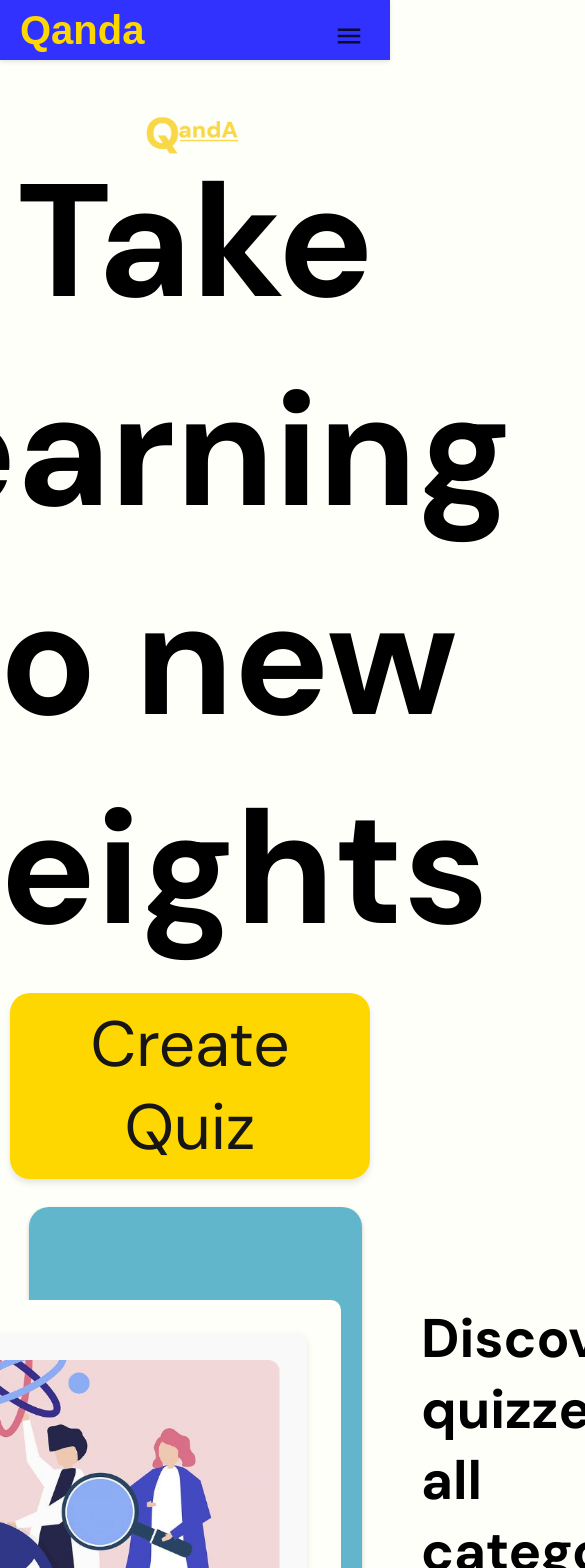
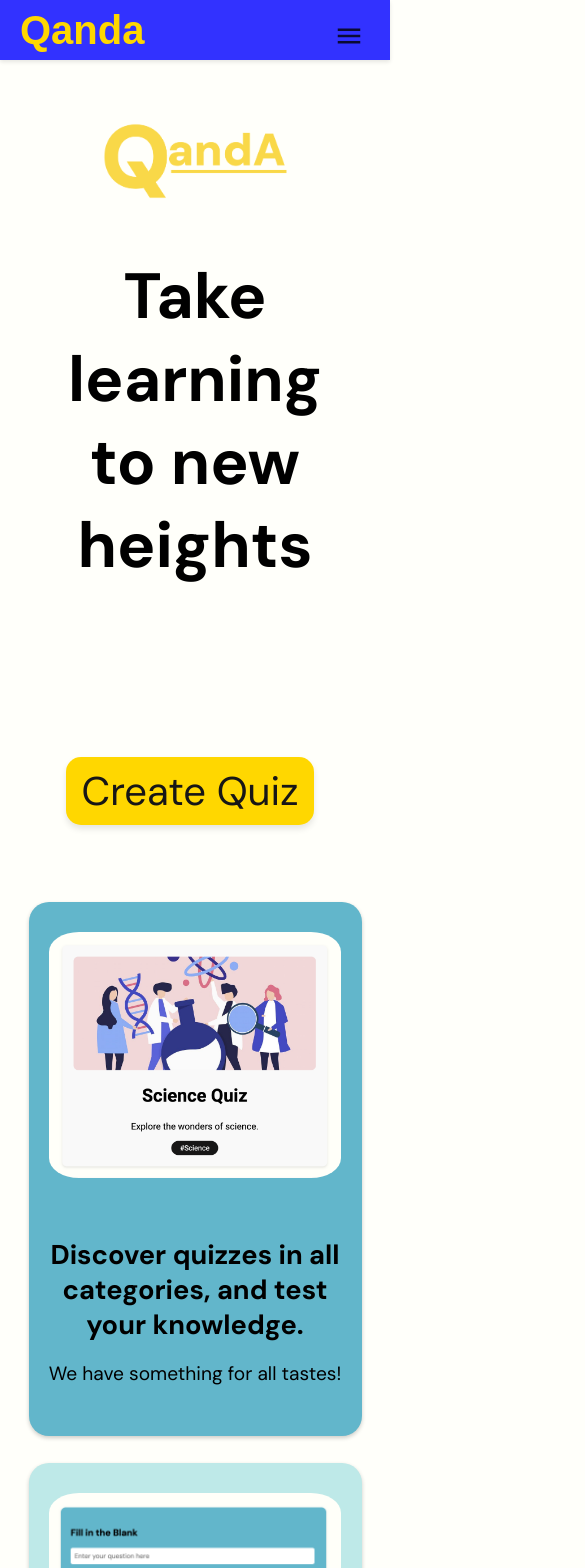
Before and after one commit to Eliastrana/FullStackProject, a Vue app in the folder Frontend/VueFrontend/: page / in a window 390 px wide. Shown: the top 1568 px of the page, 585 px wide, since content can reach past the window. Built offline with nearby package versions, Linux system fonts and the light colour scheme.

Commit message:
style(Frontend): stylechanges for mobile :lipstick:
made changes to the UI to be compatible with mobile

```diff
--- a/Frontend/VueFrontend/src/components/displayPage/FunctionalityDisplayer.vue
+++ b/Frontend/VueFrontend/src/components/displayPage/FunctionalityDisplayer.vue
@@ -14,9 +14,6 @@ const props = defineProps({
 });
 </script>
 
-
-
-
 <template>
   <div class="functionality" :style="{ backgroundColor: props.backgroundColor }">
     <div class="content-wrapper" :class="{ 'image-right': props.imagePosition === 'right' }">
@@ -29,58 +26,79 @@ const props = defineProps({
   </div>
 </template>
 
-
-
-
-
 <style scoped>
-
 .functionality {
   font-family: 'DM Sans', sans-serif;
   padding: 20px;
   border: none;
   border-radius: 20px;
-  background-color: #fffff7;
   box-shadow: 0 2px 4px rgba(0, 0, 0, 0.2);
   text-align: center;
   width: 90%;
   margin-top: 2%;
-  margin-right: 40px;
-  margin-left: 40px;
-  display: flex; /* Use flex display */
-  flex-direction: column; /* Stack content vertically */
-  align-items: center; /* Center-align items */
-  height: 100%;
-
+  margin-right: auto; /* Sentrerer komponenten horisontalt */
+  margin-left: auto; /* Sentrerer komponenten horisontalt */
+  display: flex;
+  flex-direction: column;
+  align-items: center;
+  gap: 20px; /* Legger til mellomrom mellom bildet og teksten */
 }
 
 .content-wrapper {
+  font-size: 1rem;
   display: flex;
+  flex-direction: row; /* Standard layout */
   align-items: center;
   justify-content: center;
-  text-align: left;
-  /* Ensure the default layout has the image on the left */
+  gap: 20px; /* Legger til mellomrom mellom bildet og teksten */
+  width: 100%; /* Bruker full bredde til å håndtere layout */
 }
 
 .content-wrapper.image-right {
-  flex-direction: row-reverse; /* Flips the order when image is supposed to be on the right */
+  flex-direction: row-reverse; /* Bytter rekkefølge for høyreorientert bilde */
 }
 
 .text-content {
-  flex: 1; /* Allows the text content to fill the available space */
-  padding: 40px; /* Adds padding around the text content */
-  margin-left: 40px;
-  font-family: 'DM Sans', sans-serif;
-  font-size: 1.7rem; /* Adjust font size as necessary */
+  flex: 1;
+  padding: 20px;
+  max-width: 60%; /* Setter en maksbredde for å begrense bildets størrelse */
+  height: auto; /* Beholder bildets aspektforhold */
+  line-height: 1.3; /* Gir bedre lesbarhet */
 
 }
 
 .functionality-image {
+  flex: 1; /* Gjør bildet fleksibelt innenfor containerens tilgjengelige plass */
+  max-width: 60%; /* Setter en maksbredde for å begrense bildets størrelse */
+  height: auto; /* Beholder bildets aspektforhold */
+  border-radius: 10px;
+}
+.text-content h1 {
+  font-size: clamp(0.9rem, 2.6vw, 20rem); /* Juster disse verdiene etter behov */
+}
 
-  max-height: 600px;
+.text-content p {
+  font-size: clamp(1.2rem, 1vw, 10rem);
+}
+
+@media (max-width: 868px) {
+  .content-wrapper, .content-wrapper.image-right {
+    flex-direction: column;
+    text-align: center;
+  }
+  .text-content, .functionality-image {
+    max-width: 100%;
+    padding: 10px 0; /* Reduserer padding på mindre skjermer */
+    border-radius: 30px;
+  }
+  .text-content h1 {
+    font-size: clamp(1.7rem, 2.6vw, 20rem); /* Juster disse verdiene etter behov */
+  }
+
+  .text-content p {
+    font-size: clamp(1.2rem, 1vw, 10rem);
+  }
+}
 
 
-  border-radius: 10px; /* Optional: Rounds the corners of the image */
-}
-
 </style>
--- a/Frontend/VueFrontend/src/components/displayPage/WelcomeIntro.vue
+++ b/Frontend/VueFrontend/src/components/displayPage/WelcomeIntro.vue
@@ -70,8 +70,8 @@ body {
 }
 
 h1 {
-  font-size: 10rem;
-  margin: 0; /* Adjust or remove margin as necessary */
+  font-size: clamp(2.5rem, 8vw, 10rem);
+  margin: 0; /* Juster eller fjern margin etter behov */
   font-family: 'DM Sans', sans-serif;
   font-weight: bold;
   padding-left: 40px;
@@ -87,6 +87,8 @@ h2 {
 
 
 .container {
+  flex: 1;
+  margin-bottom: 80px;
   display: flex;
   justify-content: center; /* Centers horizontally */
   align-items: center; /* Centers vertically */
@@ -112,7 +114,7 @@ button {
   cursor: pointer;
   color: #171616; /* Ensure text is readable on colored backgrounds */
   font-family: 'DM Sans', sans-serif;
-  font-size: 4rem;
+  font-size: 3rem;
   margin-right: 10px;
   text-align: center;
   background-color: #FFD700;
@@ -121,7 +123,6 @@ button {
 button:hover {
   box-shadow: 0 4px 6px rgba(0, 0, 0, 0.2);
   background: #b9a824;
-
 }
 
 .logo {
@@ -129,7 +130,7 @@ button:hover {
   height: auto;
   display: block;
   margin: 0 auto;
-  margin-right: 5%;
+
 }
 
 .image-container{
@@ -140,5 +141,44 @@ button:hover {
   margin-bottom: -40px;
 }
 
+@media (max-width: 768px) {
+  .container {
+    margin-bottom: 140px; /* Øker avstand til neste element */
+  }
+
+  button {
+    font-size: 3rem; /* Reduserer skriftstørrelsen for knappen */
+    padding: 8px 16px; /* Mindre padding for en mindre knapp */
+    border-radius: 15px; /* Mindre avrundede hjørner */
+    margin-top: 20px; /* Øker avstand fra toppen, juster etter behov */
+    align-self: center; /* Sentrerer knappen hvis .container bruker flex */
+  }
+
+  .logo {
+    width: 150%; /* Øker størrelsen på logoen i mobilvisning */
+    margin-bottom: 20px; /* Øker avstand under logoen */
+  }
+
+  h1 {
+    font-size: 4rem; /* Juster font-størrelse for h1 for konsistens */
+    padding: 0 20px; /* Tilpass padding for å passe bedre i små skjermer */
+  }
+}
+
+@media (max-width: 480px) {
+  .container {
+    margin-top: 50px;
+    margin-bottom: 50px; /* Juster avstand for enda mindre skjermer */
+  }
+
+  button {
+    font-size: 2.5rem; /* Ytterligere reduksjon av skriftstørrelse */
+    margin-top: 50px; /* Juster avstand fra toppen etter behov */
+  }
+
+  .logo {
+    width: 200%; /* Gjør logoen enda større for de minste skjermene */
+  }
+}
 
 </style>
--- a/Frontend/VueFrontend/src/views/HomeView.vue
+++ b/Frontend/VueFrontend/src/views/HomeView.vue
@@ -33,10 +33,6 @@ import FunctionalityDisplayer from '@/components/displayPage/FunctionalityDispla
     imageUrl="/images/dalle/corpcore4.png"
     imagePosition="left"
     backgroundColor="#CAE9FF" />
-
-
-
-
 
 
   </div>
```
